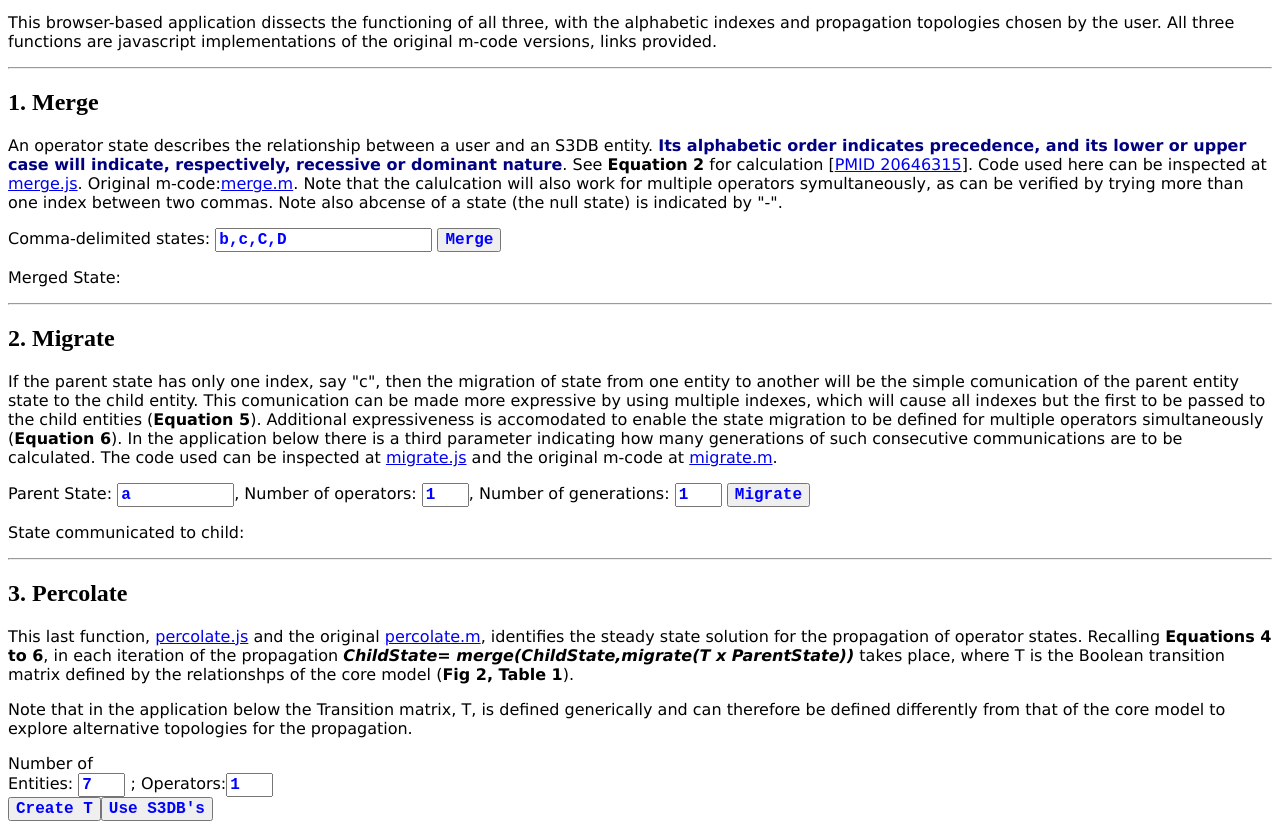
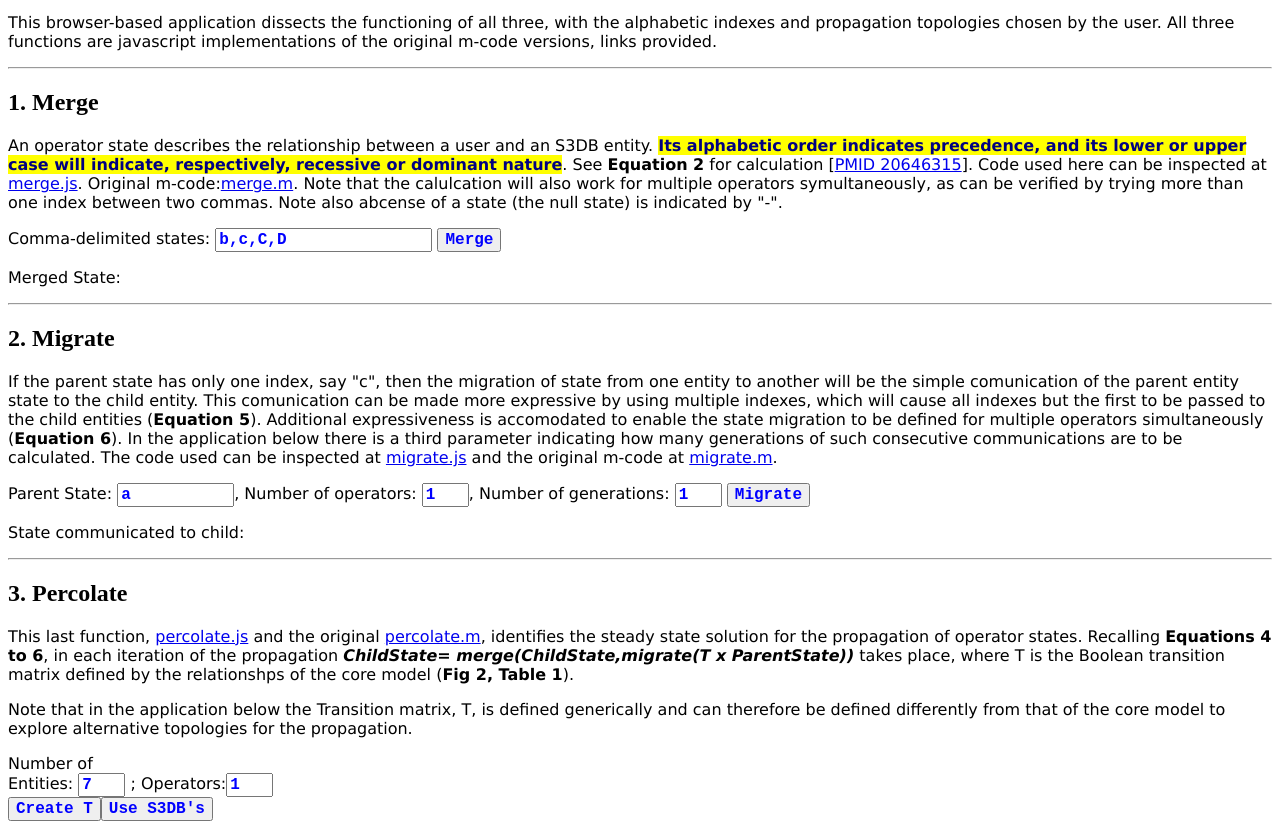
Before and after one commit to jonasalmeida/s3db-operator, a plain HTML site: page propagation.html in a window 1280 px wide. Shown: the part 88-925 px from the top of the page. Drawn offline with Linux system fonts and the light colour scheme.

Commit message:
highlight yellow

```diff
--- a/propagation.html
+++ b/propagation.html
@@ -23,7 +23,7 @@
  <p>This browser-based application dissects the functioning of all three, with the alphabetic indexes and propagation topologies chosen by the user. All three functions are javascript implementations of the original m-code versions, links provided.</p>
 <hr><a name=merge></a>
 <h2>1. Merge</h2>
-   <p>An operator state describes the relationship between a user and an S3DB entity. <b style="color:navy;backgroundColor:yellow">Its alphabetic order indicates precedence, and its lower or upper case will indicate, respectively, recessive or dominant nature</b>. See <b>Equation 2</b> for calculation [<a href="http://www.ncbi.nlm.nih.gov/pubmed/20646315" target=_blank>PMID 20646315</a>]. Code used here can be inspected at <a href="merge.js">merge.js</a>. Original m-code:<a href="merge.m">merge.m</a>. Note that the calulcation will also work for multiple operators symultaneously, as can be verified by trying more than one index between two commas. Note also abcense of a state (the null state) is indicated by "-".</p>
+   <p>An operator state describes the relationship between a user and an S3DB entity. <b style="color:navy;background-color:yellow">Its alphabetic order indicates precedence, and its lower or upper case will indicate, respectively, recessive or dominant nature</b>. See <b>Equation 2</b> for calculation [<a href="http://www.ncbi.nlm.nih.gov/pubmed/20646315" target=_blank>PMID 20646315</a>]. Code used here can be inspected at <a href="merge.js">merge.js</a>. Original m-code:<a href="merge.m">merge.m</a>. Note that the calulcation will also work for multiple operators symultaneously, as can be verified by trying more than one index between two commas. Note also abcense of a state (the null state) is indicated by "-".</p>
 <p>Comma-delimited states: <input id="statesToMerge" style="color:blue" type=text value="b,c,C,D"> <input type="button" value="Merge" onclick="document.getElementById('mergedState').innerHTML=merge(document.getElementById('statesToMerge').value)"></p>
 <p>Merged State: <span id=mergedState class=calc></span></p>
 <hr><a name=migrate></a>
```
